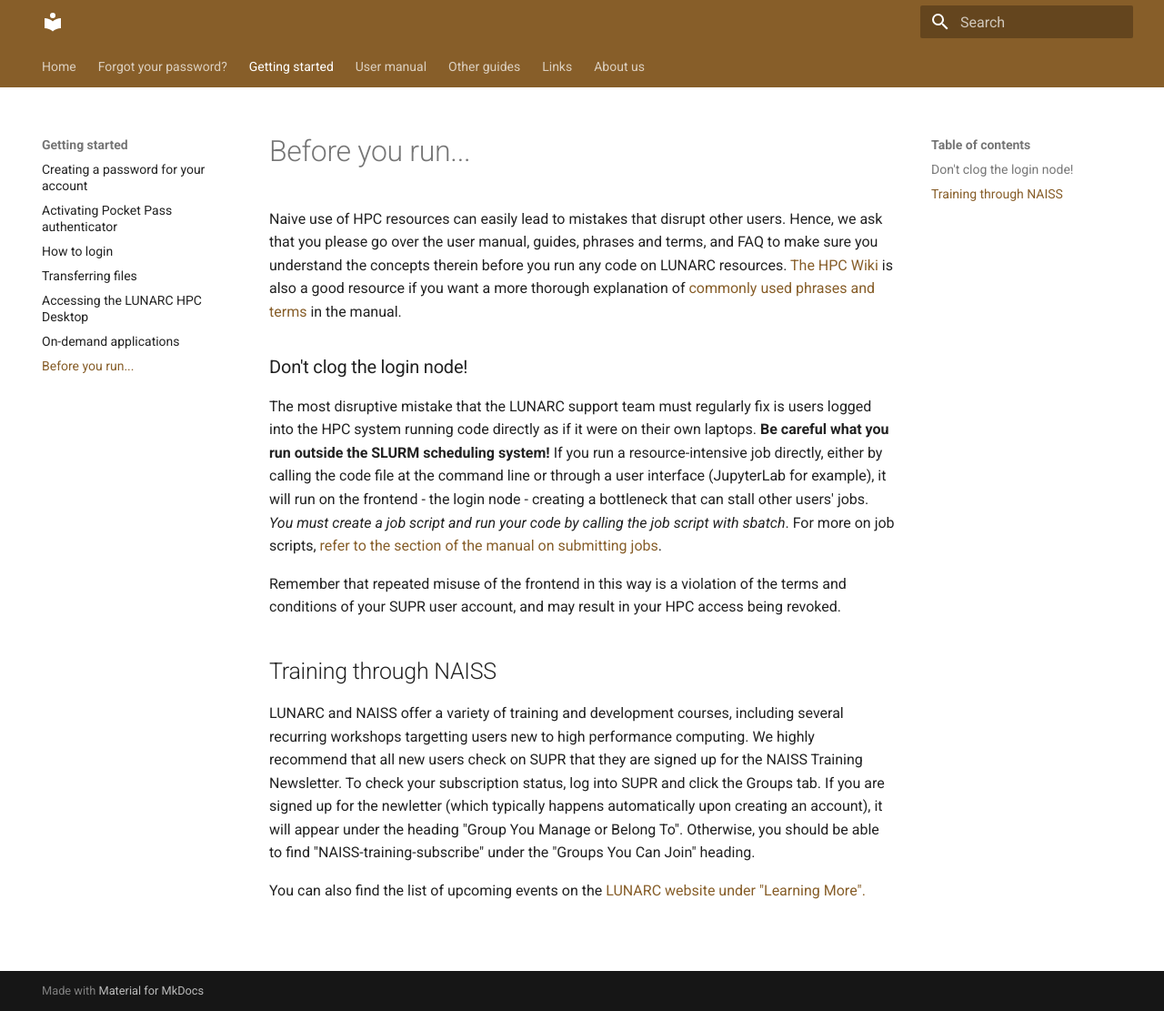
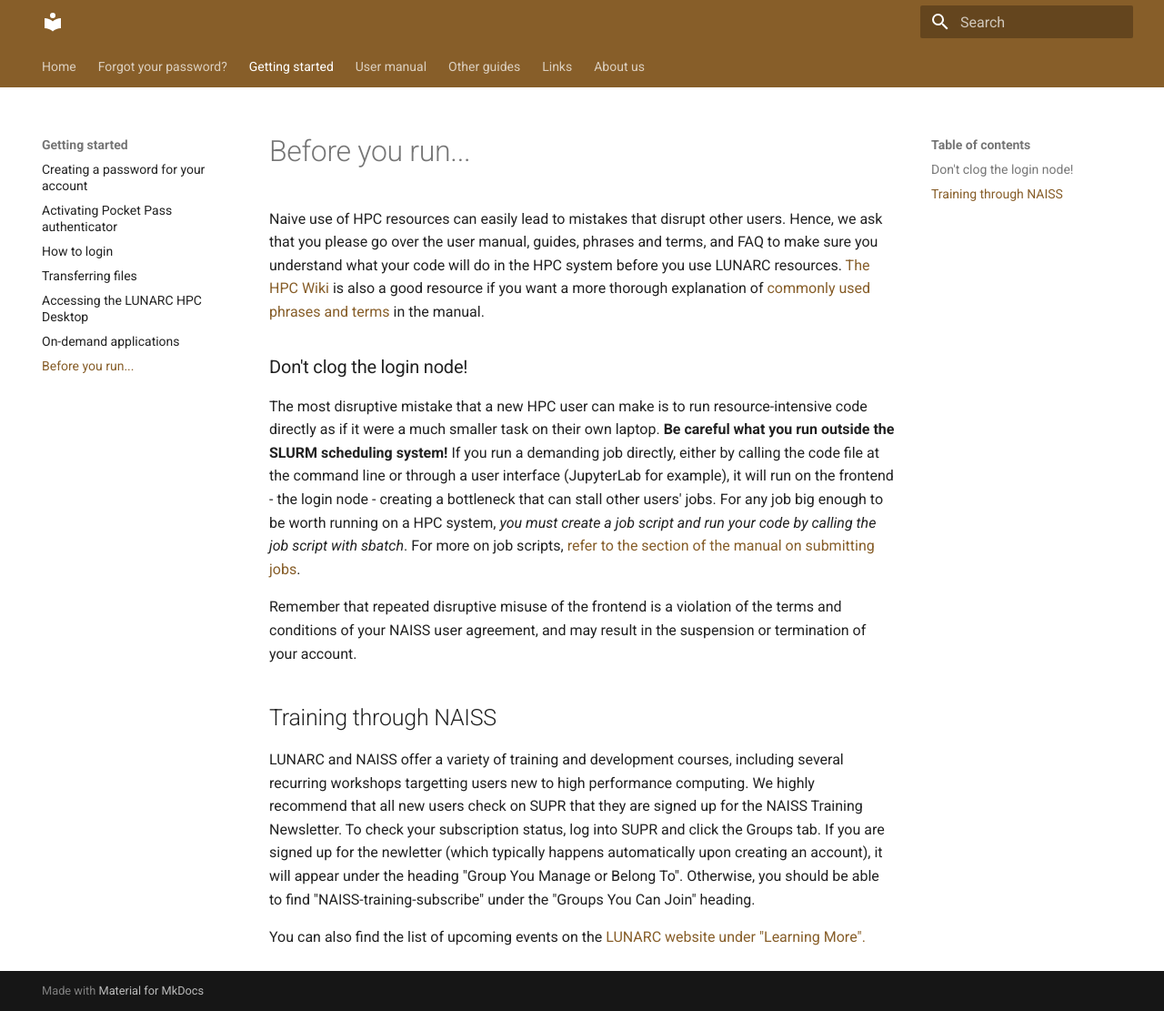
Before and after one commit to lunarc/lunarc_docs, an MkDocs documentation site: the page built from docs/getting_started/prelaunch_considerations.md, in a window 1280 px wide and 1111 px high. Shown: the whole window at 91% size. Built offline with MkDocs 1.6.1 and Material for MkDocs 9.7.7, drawn with Linux system fonts in a browser that asks for light colours; comment, search, counter and statistics services are not loaded.

Commit message:
Update prelaunch_considerations.md

```diff
--- a/docs/getting_started/prelaunch_considerations.md
+++ b/docs/getting_started/prelaunch_considerations.md
@@ -1,10 +1,10 @@
 # Before you run...
-Naive use of HPC resources can easily lead to mistakes that disrupt other users. Hence, we ask that you please go over the user manual, guides, phrases and terms, and FAQ to make sure you understand the concepts therein before you run any code on LUNARC resources. [The HPC Wiki](https://hpc-wiki.info/hpc/Category:Basics) is also a good resource if you want a more thorough explanation of [commonly used phrases and terms](https://lunarc-documentation.readthedocs.io/en/latest/manual/manual_common_phrases/) in the manual.
+Naive use of HPC resources can easily lead to mistakes that disrupt other users. Hence, we ask that you please go over the user manual, guides, phrases and terms, and FAQ to make sure you understand what your code will do in the HPC system before you use LUNARC resources. [The HPC Wiki](https://hpc-wiki.info/hpc/Category:Basics) is also a good resource if you want a more thorough explanation of [commonly used phrases and terms](https://lunarc-documentation.readthedocs.io/en/latest/manual/manual_common_phrases/) in the manual.
 
 ### Don't clog the login node!
-The most disruptive mistake that the LUNARC support team must regularly fix is users logged into the HPC system running code directly as if it were on their own laptops. **Be careful what you run outside the SLURM scheduling system!** If you run a resource-intensive job directly, either by calling the code file at the command line or through a user interface (JupyterLab for example), it will run on the frontend - the login node - creating a bottleneck that can stall other users' jobs. *You must create a job script and run your code by calling the job script with sbatch*. For more on job scripts, [refer to the section of the manual on submitting jobs](https://lunarc-documentation.readthedocs.io/en/latest/manual/submitting_jobs/manual_basic_job/).
+The most disruptive mistake that a new HPC user can make is to run resource-intensive code directly as if it were a much smaller task on their own laptop. **Be careful what you run outside the SLURM scheduling system!** If you run a demanding job directly, either by calling the code file at the command line or through a user interface (JupyterLab for example), it will run on the frontend - the login node - creating a bottleneck that can stall other users' jobs. For any job big enough to be worth running on a HPC system, *you must create a job script and run your code by calling the job script with sbatch*. For more on job scripts, [refer to the section of the manual on submitting jobs](https://lunarc-documentation.readthedocs.io/en/latest/manual/submitting_jobs/manual_basic_job/).
 
-Remember that repeated misuse of the frontend in this way is a violation of the terms and conditions of your SUPR user account, and may result in your HPC access being revoked.
+Remember that repeated disruptive misuse of the frontend is a violation of the terms and conditions of your NAISS user agreement, and may result in the suspension or termination of your account.
 
 ## Training through NAISS
 LUNARC and NAISS offer a variety of training and development courses, including several recurring workshops targetting users new to high performance computing. We highly recommend that all new users check on SUPR that they are signed up for the NAISS Training Newsletter. To check your subscription status, log into SUPR and click the Groups tab. If you are signed up for the newletter (which typically happens automatically upon creating an account), it will appear under the heading "Group You Manage or Belong To". Otherwise, you should be able to find "NAISS-training-subscribe" under the "Groups You Can Join" heading.
```
